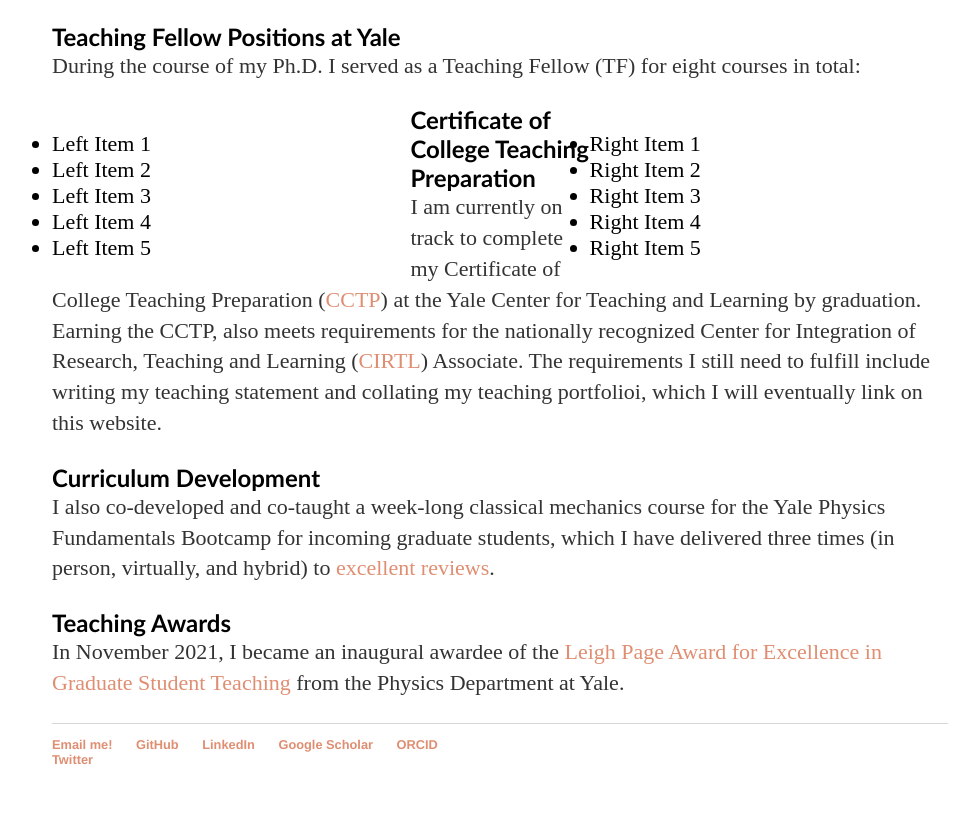
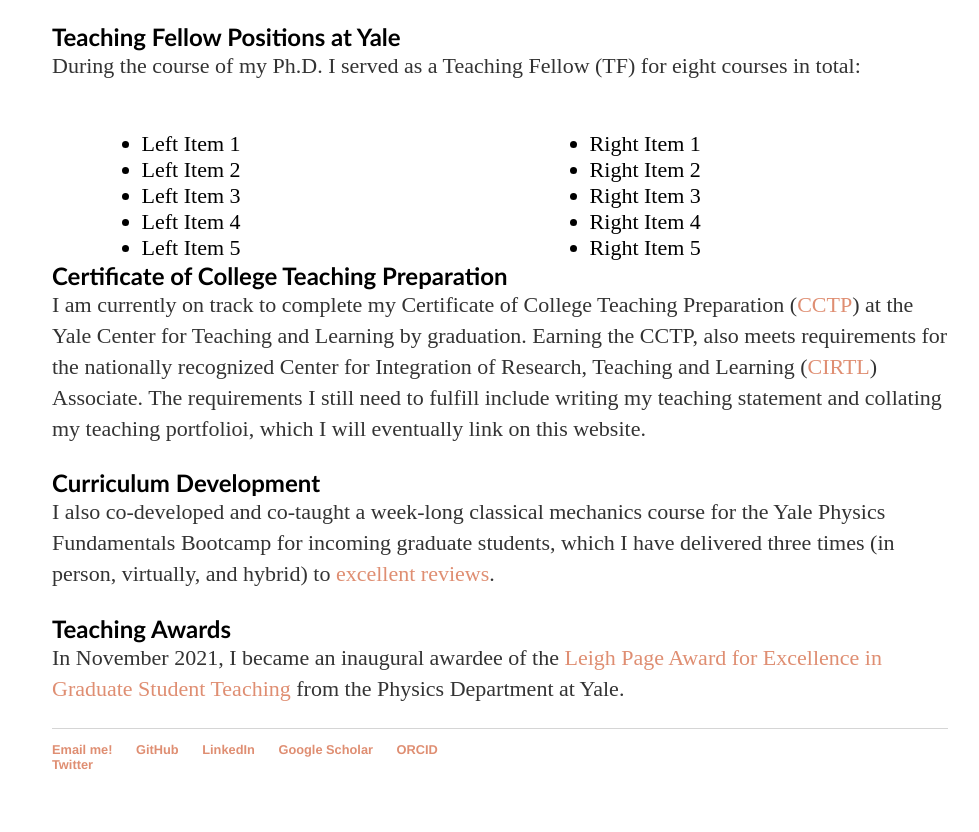
Before and after one commit to lunazagor/lunazagor.github.io, a Jekyll site: the page built from teaching/index.html, in a window 1280 px wide. Shown: the part 551-1383 px from the top of the page, without its empty margins (140-1119 px from the left). Built offline with Jekyll 4.4.1, drawn with Linux system fonts in a browser that asks for light colours.

Commit message:
Update index.html

```diff
--- a/teaching/index.html
+++ b/teaching/index.html
@@ -36,6 +36,7 @@
 <p style="text-align:left;font-size:22px; display: inline"> During the course of my Ph.D. I served as a Teaching Fellow (TF) for eight courses in total: <p>
 
 <div style="float: left; width: 10%;">
+<p <br> <p>
 </div>
 <div style="float: left; width: 40%;">
 <ul style="text-align: left; font-size: 22px; display: inline">
@@ -56,6 +57,7 @@
 </ul>
 </div>
 <div style="float: left; width: 10%;">
+<p <br> <p>
 </div>
 
 <h2 style="text-align:left;font-family:optima;margin-bottom:0.0em"> Certificate of College Teaching Preparation </h2>
```
